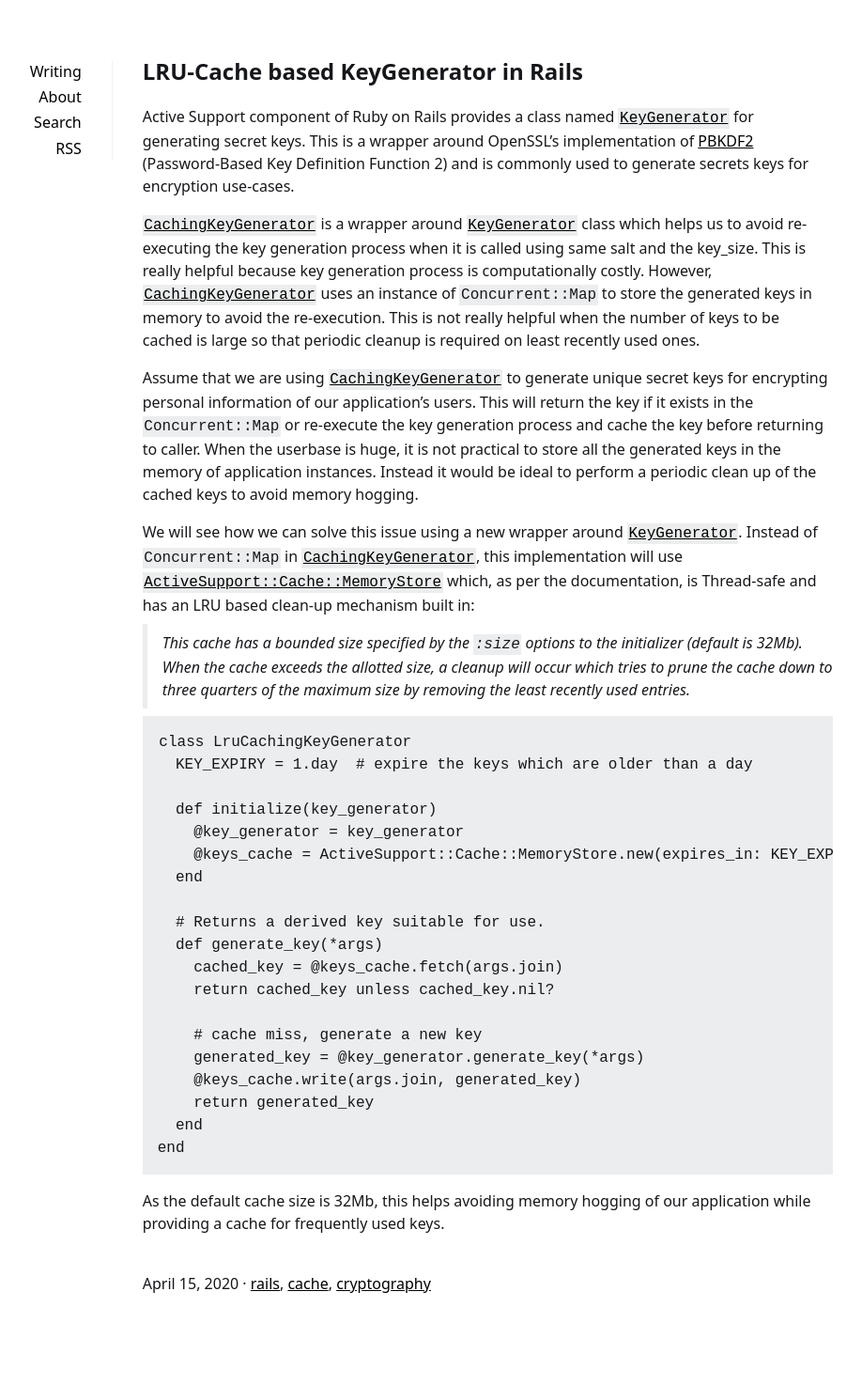
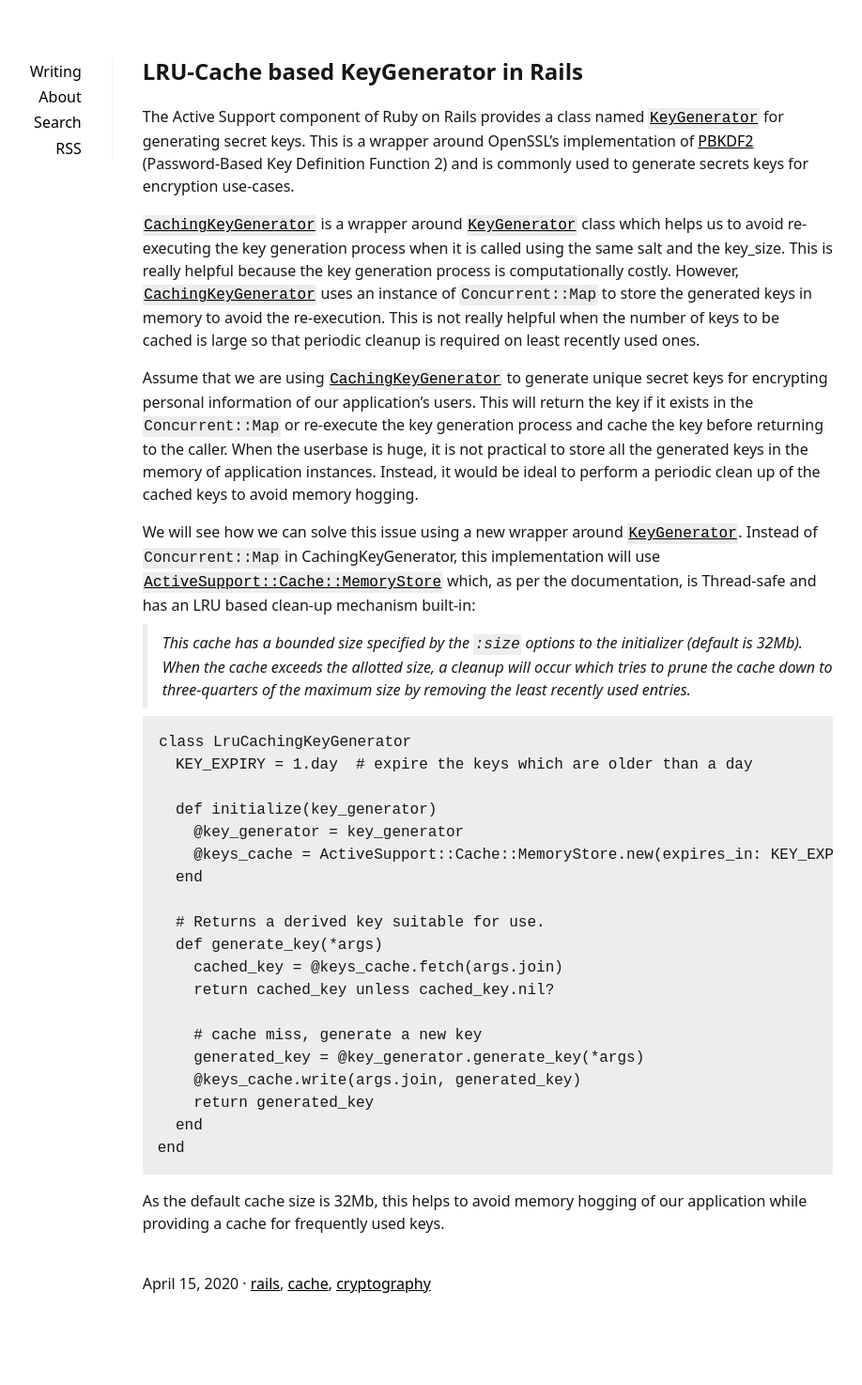
Before and after one commit to iiqrah/blog, a Jekyll site: the page built from _posts/2020-04-15-lru-based-keygenerator-in-rails.md, in a window 1280 px wide. Shown: the whole page at 94% size, without its empty margins (201-1119 px from the left). Built offline with Jekyll 4.4.1, drawn with Linux system fonts in a browser that asks for light colours; comment, search, counter and statistics services are not loaded.

Commit message:
Grammarly updates for latest post

````diff
--- a/_posts/2020-04-15-lru-based-keygenerator-in-rails.md
+++ b/_posts/2020-04-15-lru-based-keygenerator-in-rails.md
@@ -7,15 +7,15 @@ comments: true
 tags: [rails, cache, cryptography]
 ---
 
-Active Support component of Ruby on Rails provides a class named [`KeyGenerator`](https://api.rubyonrails.org/classes/ActiveSupport/KeyGenerator.html) for generating secret keys. This is a wrapper around OpenSSL's implementation of [PBKDF2](https://en.wikipedia.org/wiki/PBKDF2) (Password-Based Key Definition Function 2) and is commonly used to generate secrets keys for encryption use-cases.
+The Active Support component of Ruby on Rails provides a class named [`KeyGenerator`](https://api.rubyonrails.org/classes/ActiveSupport/KeyGenerator.html) for generating secret keys. This is a wrapper around OpenSSL’s implementation of [PBKDF2](https://en.wikipedia.org/wiki/PBKDF2) (Password-Based Key Definition Function 2) and is commonly used to generate secrets keys for encryption use-cases.
 
-[`CachingKeyGenerator`](https://api.rubyonrails.org/classes/ActiveSupport/CachingKeyGenerator.html) is a wrapper around [`KeyGenerator`](https://api.rubyonrails.org/classes/ActiveSupport/KeyGenerator.html) class which helps us to avoid re-executing the key generation process when it is called using same salt and the key_size. This is really helpful because key generation process is computationally costly.  However, [`CachingKeyGenerator`](https://api.rubyonrails.org/classes/ActiveSupport/CachingKeyGenerator.html) uses an instance of `Concurrent::Map` to store the generated keys in memory to avoid the re-execution. This is not really helpful when the number of keys to be cached is large so that periodic cleanup is required on least recently used ones.
+[`CachingKeyGenerator`](https://api.rubyonrails.org/classes/ActiveSupport/CachingKeyGenerator.html) is a wrapper around [`KeyGenerator`](https://api.rubyonrails.org/classes/ActiveSupport/KeyGenerator.html) class which helps us to avoid re-executing the key generation process when it is called using the same salt and the key_size. This is really helpful because the key generation process is computationally costly. However, [`CachingKeyGenerator`](https://api.rubyonrails.org/classes/ActiveSupport/CachingKeyGenerator.html) uses an instance of `Concurrent::Map` to store the generated keys in memory to avoid the re-execution. This is not really helpful when the number of keys to be cached is large so that periodic cleanup is required on least recently used ones.
 
-Assume that we are using [`CachingKeyGenerator`](https://api.rubyonrails.org/classes/ActiveSupport/CachingKeyGenerator.html) to generate unique secret keys for encrypting personal information of our application's users. This will return the key if it exists in the `Concurrent::Map` or re-execute the key generation process and cache the key before returning to caller. When the userbase is huge, it is not practical to store all the generated keys in the memory of application instances. Instead it would be ideal to perform a periodic clean up of the cached keys to avoid memory hogging.
+Assume that we are using [`CachingKeyGenerator`](https://api.rubyonrails.org/classes/ActiveSupport/CachingKeyGenerator.html) to generate unique secret keys for encrypting personal information of our application’s users. This will return the key if it exists in the `Concurrent::Map` or re-execute the key generation process and cache the key before returning to the caller. When the userbase is huge, it is not practical to store all the generated keys in the memory of application instances. Instead, it would be ideal to perform a periodic clean up of the cached keys to avoid memory hogging.
 
-We will see how we can solve this issue using a new wrapper around [`KeyGenerator`](https://api.rubyonrails.org/classes/ActiveSupport/KeyGenerator.html). Instead of `Concurrent::Map` in [`CachingKeyGenerator`](https://api.rubyonrails.org/classes/ActiveSupport/CachingKeyGenerator.html), this implementation will use [`ActiveSupport::Cache::MemoryStore`](https://api.rubyonrails.org/classes/ActiveSupport/Cache/MemoryStore.html) which, as per the documentation, is Thread-safe and has an LRU based clean-up mechanism built in:
+We will see how we can solve this issue using a new wrapper around [`KeyGenerator`](https://api.rubyonrails.org/classes/ActiveSupport/KeyGenerator.html). Instead of `Concurrent::Map` in CachingKeyGenerator, this implementation will use [`ActiveSupport::Cache::MemoryStore`](https://api.rubyonrails.org/classes/ActiveSupport/Cache/MemoryStore.html) which, as per the documentation, is Thread-safe and has an LRU based clean-up mechanism built-in:
 
-> This cache has a bounded size specified by the `:size` options to the initializer (default is 32Mb). When the cache exceeds the allotted size, a cleanup will occur which tries to prune the cache down to three quarters of the maximum size by removing the least recently used entries.
+> This cache has a bounded size specified by the `:size` options to the initializer (default is 32Mb). When the cache exceeds the allotted size, a cleanup will occur which tries to prune the cache down to three-quarters of the maximum size by removing the least recently used entries.
 
 ```ruby
 class LruCachingKeyGenerator
@@ -39,4 +39,4 @@ class LruCachingKeyGenerator
 end
 ```
 
-As the default cache size is 32Mb, this helps avoiding memory hogging of our application while providing a cache for frequently used keys.
+As the default cache size is 32Mb, this helps to avoid memory hogging of our application while providing a cache for frequently used keys.
````
Also changed, not shown: _posts/2019-06-03-create-songbooks-usinng-xelatex.md (+1 -1 lines).
